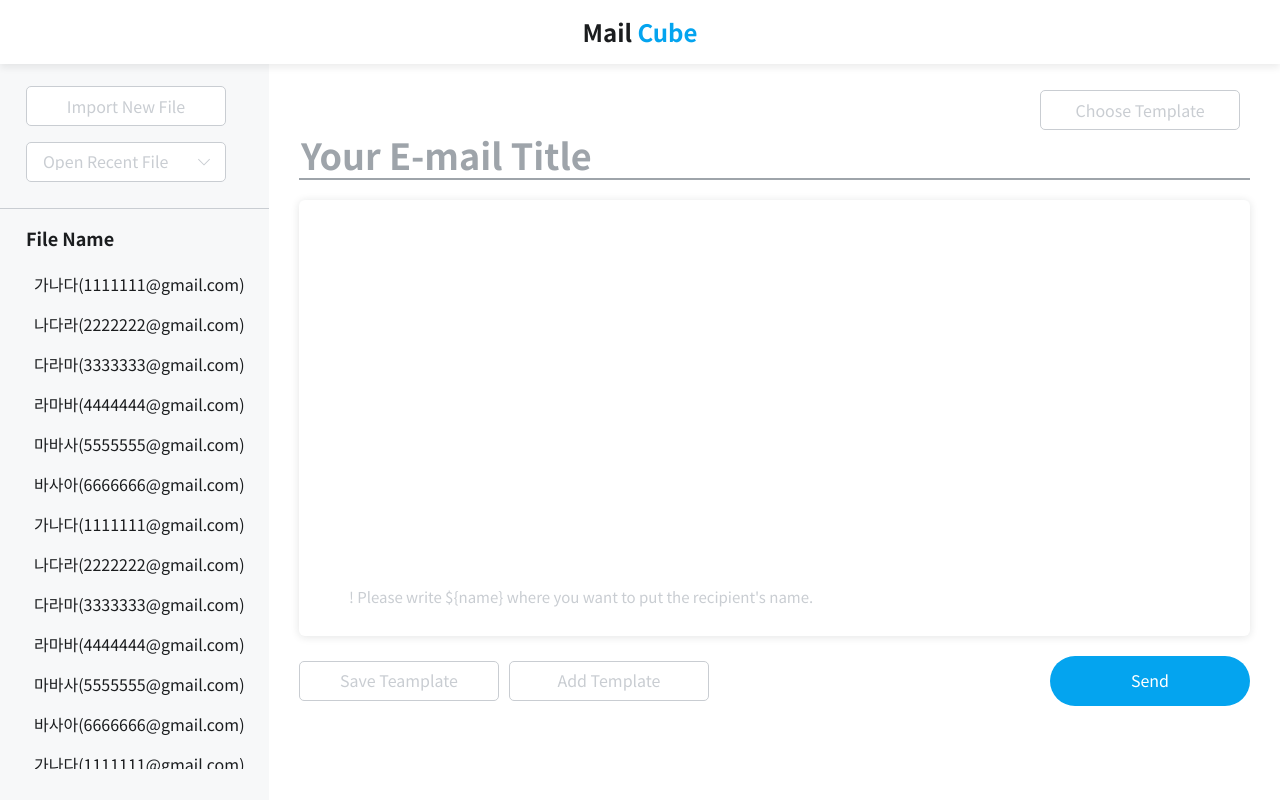
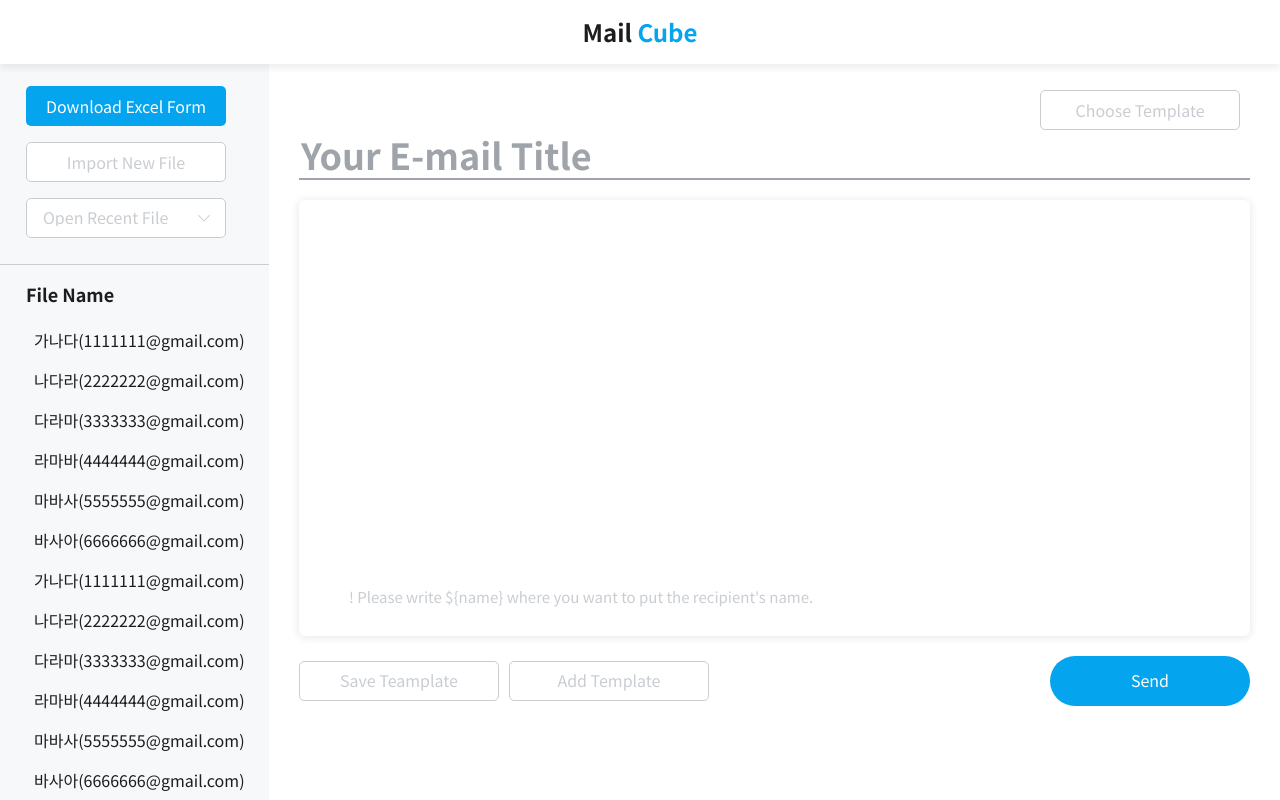
Before and after one commit to JXS2021-CUBE/mail-cube-web, a Next.js app: page / in a window 1280 px wide. Built offline with nearby package versions, Linux system fonts and the light colour scheme.

Commit message:
feat: ✨ add excel download button

```diff
--- /dev/null
+++ b/src/components/sidebar/section/excel/download-excel.tsx
@@ -0,0 +1,30 @@
+import React from 'react';
+import styled from 'styled-components';
+
+import { PRIMARY, WHITE } from 'src/constants/colors';
+
+export default function DownloadExcelButton() {
+  return (
+    <A href="mailcube_list.xlsx" download>
+      <DownloadButton>Download Excel Form</DownloadButton>
+    </A>
+  );
+}
+
+const A = styled.a`
+  text-decoration: none;
+`;
+
+const DownloadButton = styled.button`
+  display: flex;
+  align-items: center;
+  width: 20rem;
+  height: 4rem;
+  background-color: ${PRIMARY};
+  color: ${WHITE};
+  border-radius: 0.5rem;
+  font-size: 1.6rem;
+  border: none;
+  margin-bottom: 1.6rem;
+  justify-content: center;
+`;
--- a/src/components/sidebar/section/excel/index.tsx
+++ b/src/components/sidebar/section/excel/index.tsx
@@ -2,12 +2,14 @@ import React from 'react';
 import { GREY } from 'src/constants/colors';
 import styled from 'styled-components';
 
+import DownloadExcelButton from './download-excel';
 import NewExcelFileInput from './new-input';
 import RecentExcelFileSelect from './recent-select';
 
 export default function ExcelInputSection() {
   return (
     <Wrapper>
+      <DownloadExcelButton />
       <NewExcelFileInput />
       <RecentExcelFileSelect />
     </Wrapper>
```
